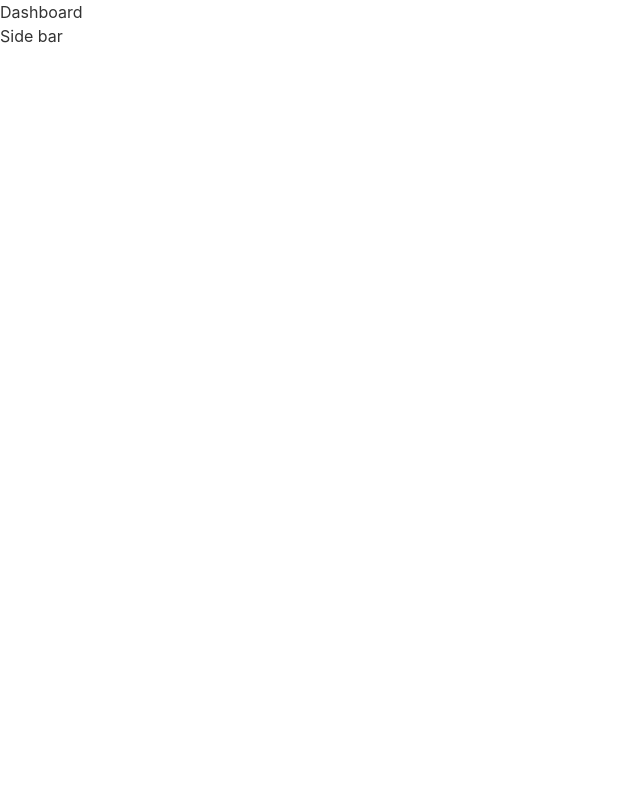
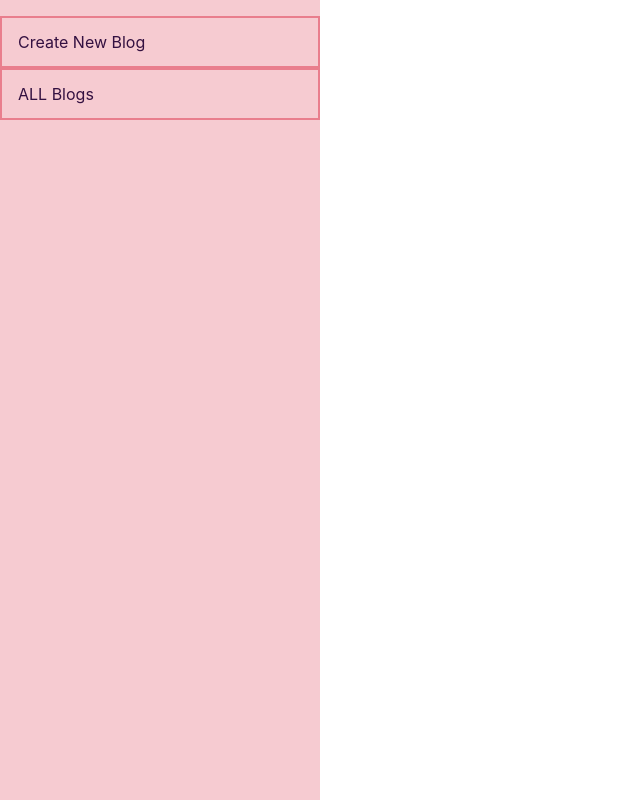
Before and after one commit to Marzan1810662/tech-blog, a React (Create React App) app: page /dashboard in a window 1280 px wide. Shown: the whole page, without its empty margins (0-640 px from the left). Built offline with nearby package versions, Linux system fonts and the light colour scheme.

Commit message:
dashboard drawer added

```diff
--- a/src/pages/dashboard/Dashboard.js
+++ b/src/pages/dashboard/Dashboard.js
@@ -1,15 +1,26 @@
 import React from 'react';
-import { Outlet } from 'react-router-dom';
+import { Link, Outlet } from 'react-router-dom';
 
 const Dashboard = () => {
     return (
-        <div>
-            <p>Dashboard</p>
-            <aside>
-                <p>Side bar</p>
-            </aside>
-            <Outlet/>
-        </div>
+        <>
+            <div className="drawer drawer-mobile">
+                <input id="my-drawer-2" type="checkbox" className="drawer-toggle" />
+                <div className="drawer-content flex flex-col items-center justify-center">
+                    {/* <!-- Page content here --> */}
+                    <Outlet />
+                    <label htmlFor="my-drawer-2" className="btn btn-primary drawer-button lg:hidden">Open drawer</label>
+                </div>
+                <div className="drawer-side">
+                    <label htmlFor="my-drawer-2" className="drawer-overlay"></label>
+                    <ul className="menu w-80 py-4 text-primary-content bg-secondary">
+                        {/* <!-- Sidebar content here --> */}
+                        <li className='border-2 border-secondary-focus'><Link to='/dashboard/create-blog'>Create New Blog</Link></li>
+                        <li className='border-2 border-secondary-focus'><Link to='/dashboard/all-blogs'>ALL Blogs</Link></li>
+                    </ul>
+                </div>
+            </div>
+        </>
     );
 };
 
```
